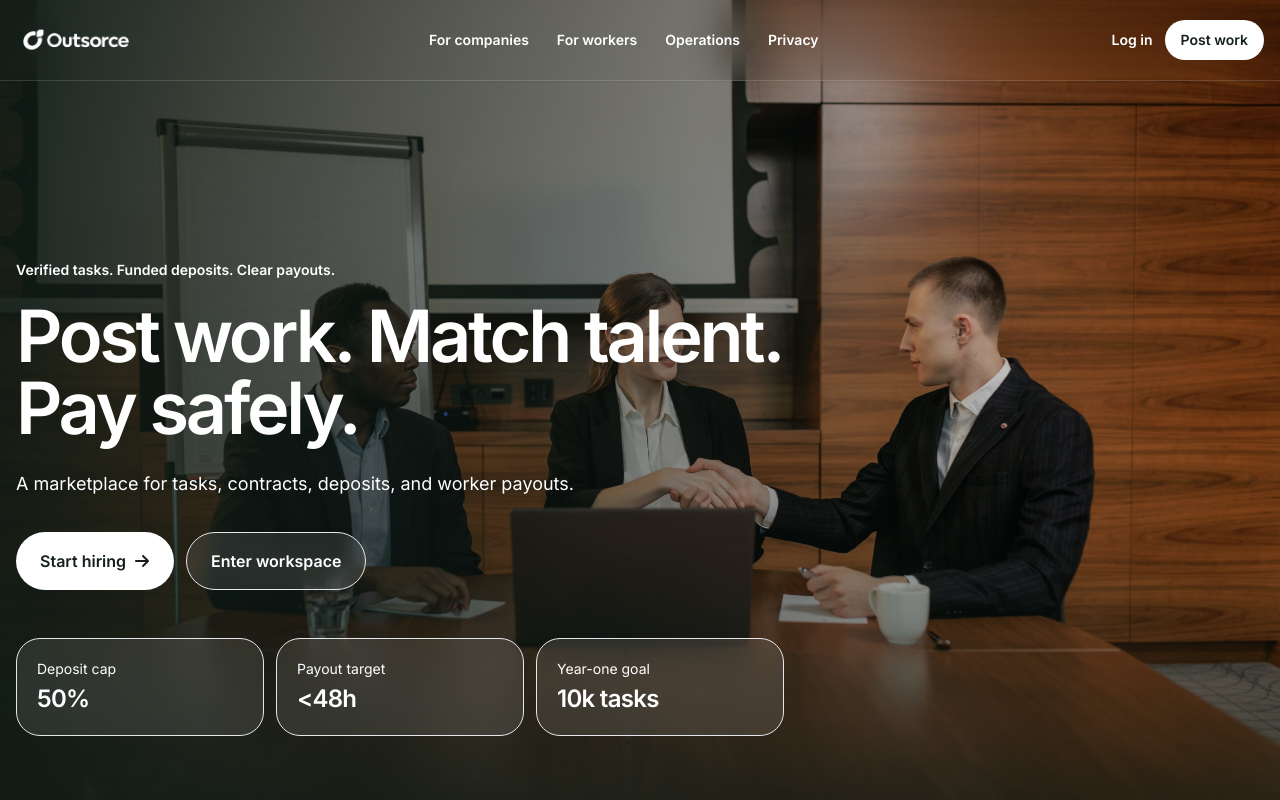
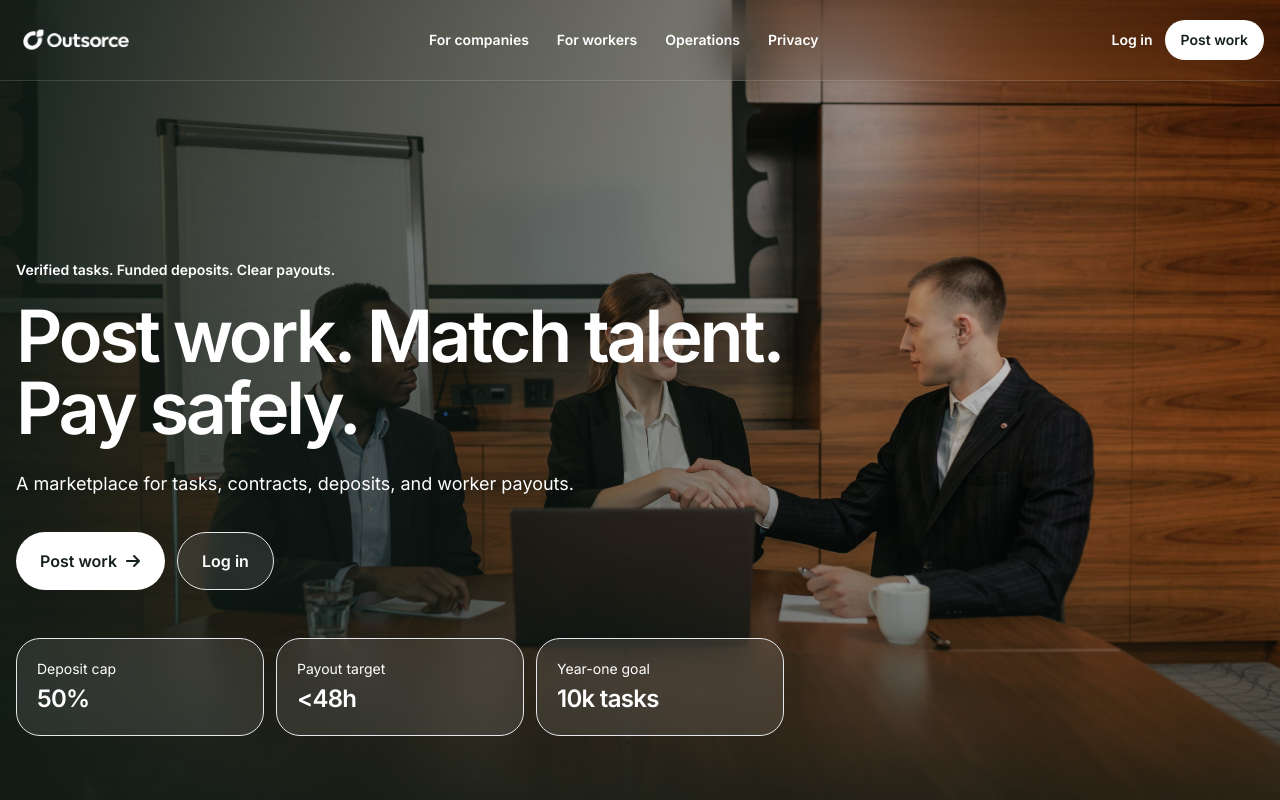
Before and after one commit to heismyke/outsource, a Nuxt app: page / in a window 1280 px wide. Shown: the top 800 px of the page. Built offline with nearby package versions, Linux system fonts and the light colour scheme.

Commit message:
Clarify landing hero CTAs

```diff
--- a/pages/index.vue
+++ b/pages/index.vue
@@ -20,11 +20,11 @@
           </p>
           <div class="mt-8 flex flex-col gap-3 sm:flex-row">
             <NuxtLink to="/post-work" class="inline-flex items-center justify-center gap-2 rounded-full bg-white px-6 py-4 text-base font-semibold text-ink transition hover:bg-brand hover:text-white">
-              Start hiring
+              Post work
               <FontAwesomeIcon icon="arrow-right" class="h-4 w-4" />
             </NuxtLink>
             <NuxtLink to="/login" class="inline-flex items-center justify-center rounded-full border border-white/24 bg-white/10 px-6 py-4 text-base font-semibold text-white backdrop-blur transition hover:bg-white hover:text-ink">
-              Enter workspace
+              Log in
             </NuxtLink>
           </div>
         </div>
```
